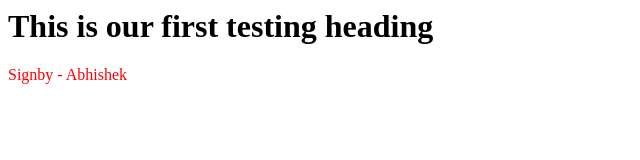
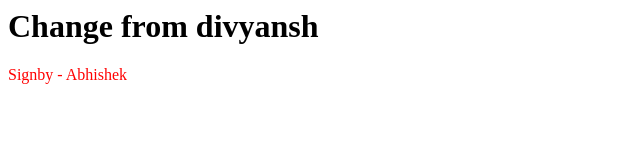
Before and after one commit to abhisheksinghforsure/web-dev, a plain HTML site: page index.html in a window 1280 px wide. Shown: the whole page, without its empty margins (0-640 px from the left). Drawn offline with Linux system fonts and the light colour scheme.

Commit message:
Modified into abhishek file

```diff
--- a/index.html
+++ b/index.html
@@ -1,4 +1,4 @@
 <body>
-<h1>This is our first testing heading</h1>
+<h1>Change from divyansh</h1>
 <p style="color:red">Signby - Abhishek</p>
 </body>
```
